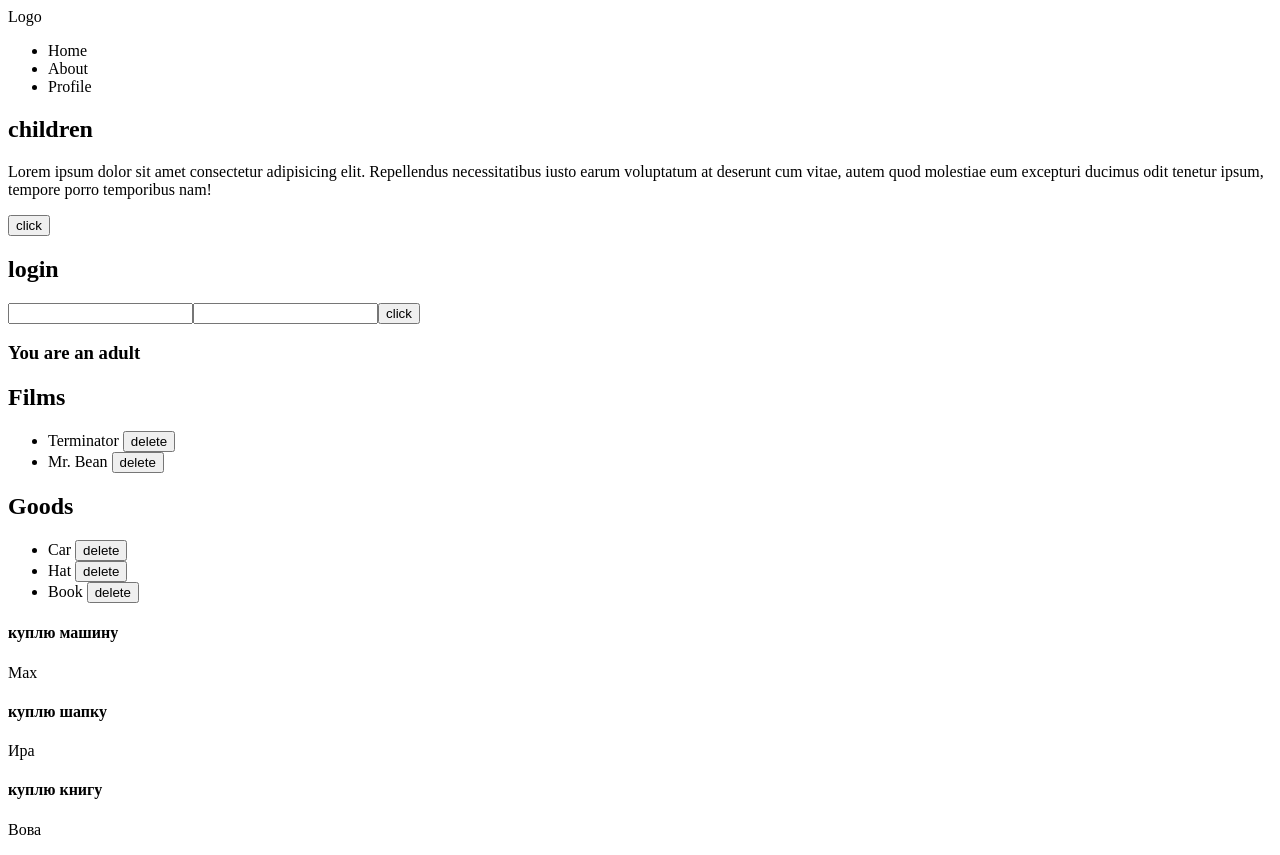
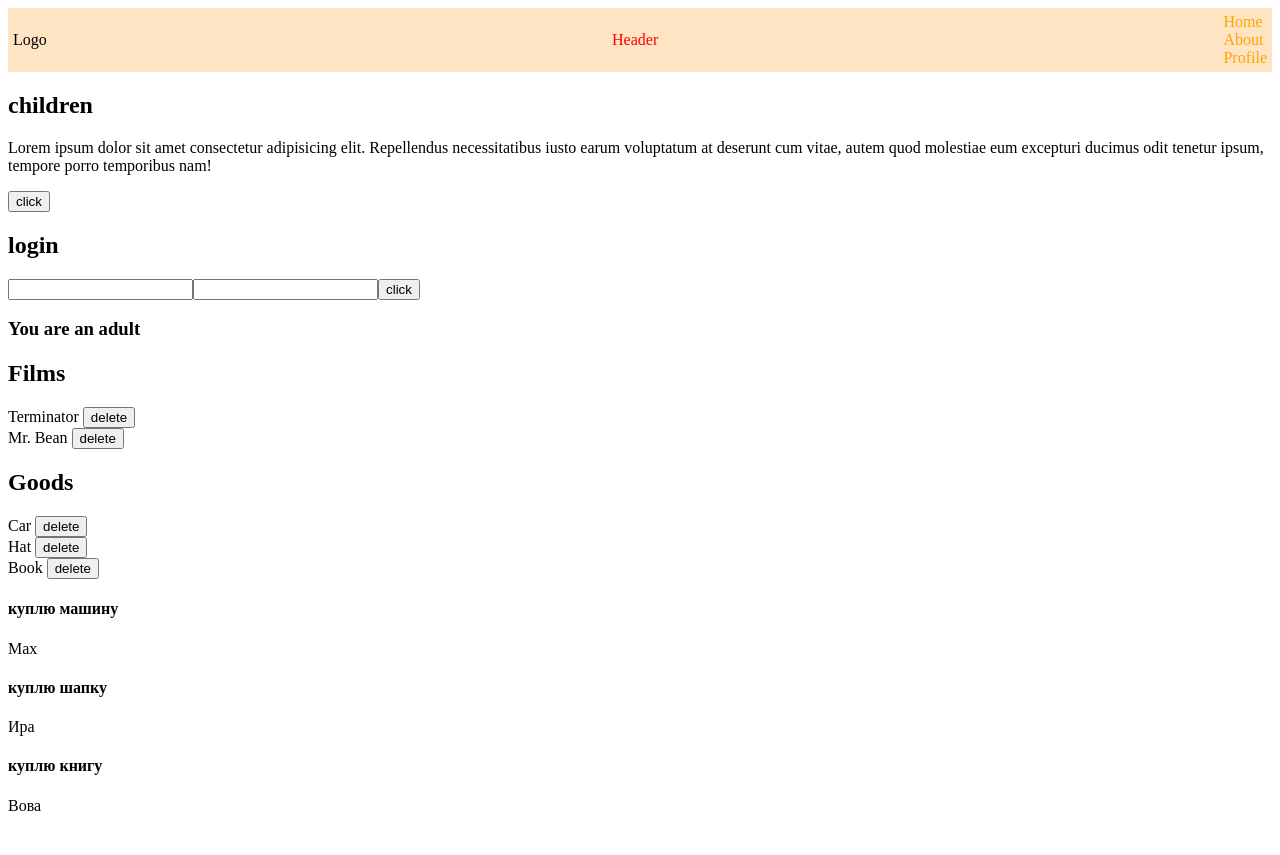
Before and after one commit to kateryna-karpenko20/goit-react-exampl, a React (Vite) app: page / in a window 1280 px wide. After the commit the page ends 831 px from the top, so only its background shows below. Built offline with nearby package versions, Linux system fonts and the light colour scheme.

Commit message:
first style

```diff
--- a/src/components/App.jsx
+++ b/src/components/App.jsx
@@ -2,7 +2,7 @@ import Header from "./Header/Header";
 import List from "./List/List";
 import Message from "./Message/Message";
 import Modal from "./Modal/Modal";
-
+import "../index.css";
 const App = () => {
   const isOnline = false;
   const isLoading = false;
--- a/src/components/Header/Header.jsx
+++ b/src/components/Header/Header.jsx
@@ -1,8 +1,10 @@
+import css from "./Header.module.css";
 const Header = () => {
     return (
-        <header>
+        <header className="header">
             <div>Logo</div>
-            <nav>
+            <p className={css.title}>Header</p>
+            <nav className="nav">
                 <ul>
                     <li>Home</li>
                     <li>About</li>
--- /dev/null
+++ b/src/components/Header/Header.module.css
@@ -0,0 +1,4 @@
+.title {
+  color: red;
+  margin: 10px;
+}
--- a/src/index.css
+++ b/src/index.css
@@ -0,0 +1,28 @@
+ul {
+  list-style: none;
+  padding: 0;
+  margin: 0;
+}
+
+.header {
+  display: flex;
+  align-items: center;
+  padding: 5px;
+  justify-content: space-between;
+  background-color: bisque;
+
+  .nav {
+    display: flex;
+    flex-direction: row;
+    align-items: center;
+    justify-content: space-between;
+    gap: 4px;
+  }
+  & li {
+    cursor: pointer;
+    color: orange;
+    &:hover {
+      color: red;
+    }
+  }
+}
```
